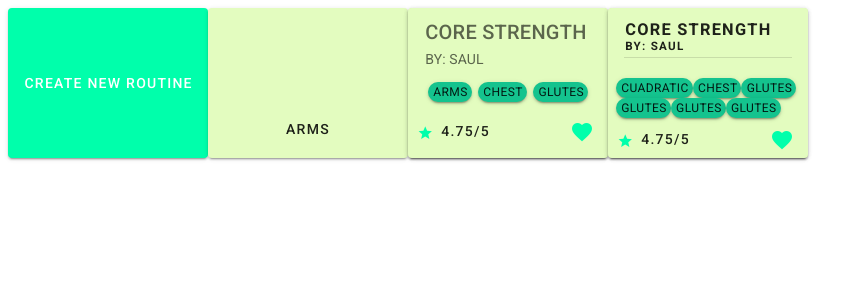
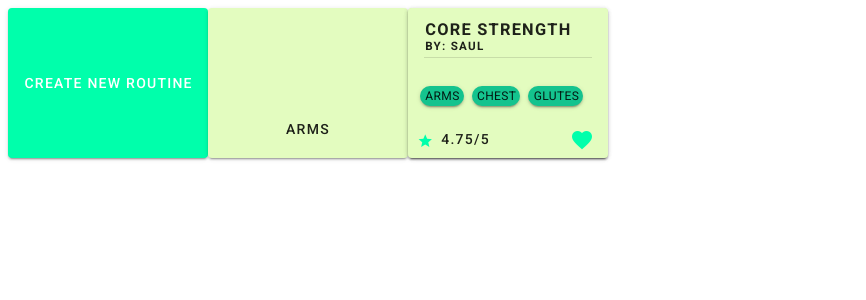
Before and after one commit to nicklnick/tp2-hci, a Vue app: page / in a window 1280 px wide. Shown: the top 300 px of the page, without its empty margins (0-866 px from the left). Built offline with nearby package versions, Linux system fonts and the light colour scheme.

Commit message:
fix: flex fixed for routine button

```diff
--- a/src/App.vue
+++ b/src/App.vue
@@ -7,11 +7,7 @@
                         button_icon="muscles/muscle.png"></ButtonWithIcon>
         <RoutineButton routine_author="Saul" routine_name="Core Strength"
         routine_stars="4.75"></RoutineButton>
-        <RoutineButton2 routine_author="Saul" routine_name="Core Strength"
-                       routine_stars="4.75"></RoutineButton2>
-
       </v-row>
-
     </v-main>
   </v-app>
 </template>
@@ -20,7 +16,6 @@
 import BigButton from "@/components/BigButton";
 import ButtonWithIcon from "@/components/ButtonWithIcon";
 import RoutineButton from "@/components/RoutineButton";
-import RoutineButton2 from "@/components/RoutineButton2";
 
 export default {
   name: "App",
@@ -29,7 +24,6 @@ export default {
     BigButton,
     ButtonWithIcon,
     RoutineButton,
-    RoutineButton2
   },
   data: () => ({
     //
--- a/src/components/RoutineButton.vue
+++ b/src/components/RoutineButton.vue
@@ -1,29 +1,34 @@
 <template>
 
-    <v-btn color="quaternary" height="150px" width="200px" >
+    <v-btn color="quaternary" height="150px" width="200px">
+      <v-card color="quaternary" height="150px" width="200px">
 
-      <v-card color="quaternary" height="150px" width="200px"
-      class="justify-space-between">
+        <div class="custom_card card_size">
 
-        <v-card-text align="start" class="text-h6 pb-0 pt-2">
-          {{routine_name}}</v-card-text>
+            <div>
+              <h3 class="card_text ml-4 pb-0 pt-3">
+                {{routine_name}}
+              </h3 >
+              <h5  class="card_text ml-4 pt-0">
+                By: {{routine_author}}
+              </h5>
+              <v-divider class="mx-4 mt-1 mb-4"></v-divider>
+            </div>
 
-        <v-card-subtitle align="start" class="pt-0">
-          By: {{routine_author}}</v-card-subtitle>
-
-        <v-card-text class="mt-2">
-          <v-row class="justify-space-between mx-1">
-            <v-card color="secondary" class="px-1 text-caption rounded-pill"
+            <div>
+              <v-row class="ml-2">
+                <v-card color="secondary" class="px-1 mx-1 text-caption rounded-pill"
                 >arms</v-card>
-            <v-card color="secondary" class="px-1  text-caption rounded-pill"
+                <v-card color="secondary" class="px-1 mx-1  text-caption rounded-pill"
                 >chest</v-card>
-            <v-card color="secondary" class="px-1 text-caption rounded-pill"
+                <v-card color="secondary" class="px-1 mx-1 text-caption rounded-pill"
                 >glutes</v-card>
               </v-row>
-        </v-card-text>
+            </div>
 
 
-        <v-card-actions class="align-self-center justify-space-between">
+            <div class="justify-end">
+              <v-card-actions  class="py-0 justify-space-between">
 
                 <div>
                   <v-icon small class="pr-2" color="primary">mdi-star</v-icon>
@@ -36,6 +41,10 @@
                 </v-btn>
 
               </v-card-actions>
+            </div>
+
+        </div>
+
       </v-card>
     </v-btn>
 
@@ -76,5 +85,27 @@ export default {
 };
 </script>
 
+<!-- TODO: fix color!!! -->
 <style scoped>
+
+.card_text {
+  text-align: left;
+}
+
+.button_card {
+  background-color: green;
+  height: 150px;
+  width: 200px;
+}
+
+.card_size {
+  height: 150px;
+  width: 200px;
+}
+
+.custom_card {
+  display: flex;
+  justify-content: space-between;
+  flex-direction: column;
+}
 </style>
--- a/src/components/RoutineButton2.vue
+++ /dev/null
@@ -1,108 +0,0 @@
-<template>
-
-    <v-btn color="quaternary" height="150px" width="200px">
-      <v-card color="quaternary" height="150px" width="200px">
-        <div class="custom_card">
-
-            <div>
-              <h3 align="start" class="ml-4 pb-0 pt-3">
-                {{routine_name}}
-              </h3 >
-              <h5 align="start" class="ml-4 pt-0">
-                By: {{routine_author}}
-              </h5>
-              <v-divider class="mx-4 mt-1 mb-4"></v-divider>
-            </div>
-
-          <div>
-            <v-row class="ml-2">
-              <v-card color="secondary" class="px-1 text-caption rounded-pill"
-              >cuadratic</v-card>
-              <v-card color="secondary" class="px-1  text-caption rounded-pill"
-              >chest</v-card>
-              <v-card color="secondary" class="px-1 text-caption rounded-pill"
-              >glutes</v-card>
-              <v-card color="secondary" class="px-1 text-caption rounded-pill"
-              >glutes</v-card>
-              <v-card color="secondary" class="px-1 text-caption rounded-pill"
-              >glutes</v-card>
-              <v-card color="secondary" class="px-1 text-caption rounded-pill"
-              >glutes</v-card>
-            </v-row>
-          </div>
-
-
-          <div class="justify-end">
-            <v-card-actions  class="py-0 justify-space-between">
-
-              <div>
-                <v-icon small class="pr-2" color="primary">mdi-star</v-icon>
-                <span>{{routine_stars}}/5</span>
-              </div>
-
-              <v-btn @click="switchColor()" icon >
-                <v-icon :color="heart_color_comp"
-                >mdi-heart</v-icon>
-              </v-btn>
-
-            </v-card-actions>
-          </div>
-
-        </div>
-
-      </v-card>
-    </v-btn>
-
-
-
-</template>
-
-<script>
-export default {
-  name: "RoutineButton",
-  data: () => ({
-      heart_color: "primary",
-
-  }),
-  props:{
-      routine_name: {
-        type: String,
-        required: true
-      },
-      routine_author: {
-        type: String,
-        required: true
-      },
-      routine_stars: {
-        type: Number,
-      }
-  },
-  computed: {
-    heart_color_comp() {
-      return this.heart_color;
-    },
-  },
-  methods: {
-    switchColor() {
-      this.heart_color = this.heart_color === "primary" ? "white" : "primary";
-    }
-  },
-};
-</script>
-
-<!-- TODO: fix color!!! -->
-<style scoped>
-.button_card {
-  background-color: green;
-  height: 150px;
-  width: 200px;
-}
-
-.custom_card {
-  height: 150px;
-  width: 200px;
-  display: flex;
-  justify-content: space-between;
-  flex-direction: column;
-}
-</style>
```
Lines whose indentation alone changed are shown as unchanged.
